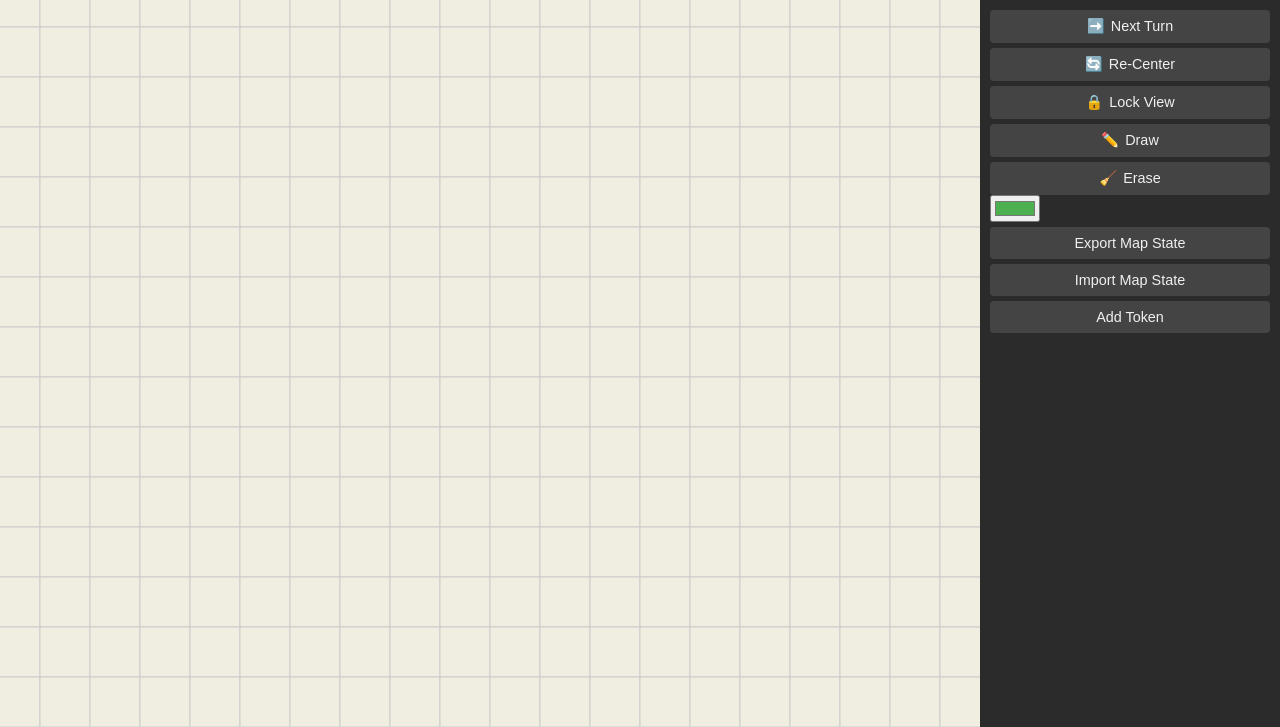
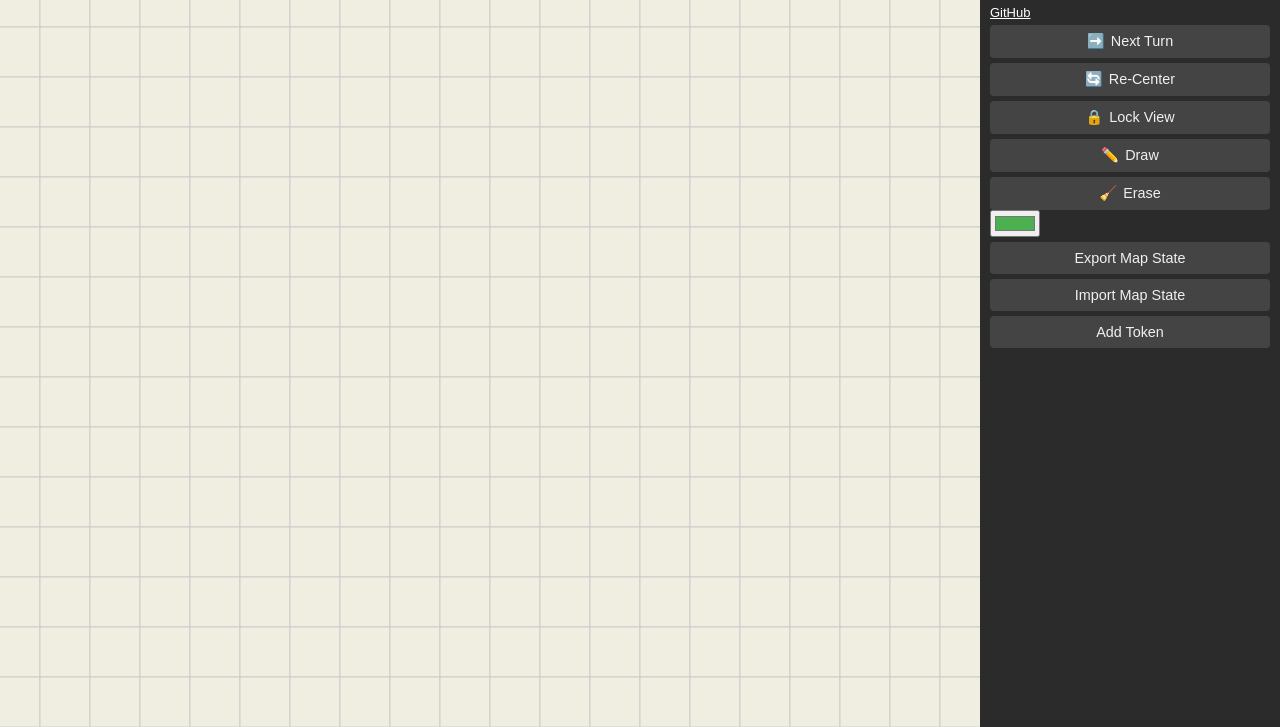
Before and after one commit to Illectrility/mapify, a plain HTML site: page index.html in a window 1280 px wide. Shown: the part 73-800 px from the top of the page. Drawn offline with Linux system fonts and the light colour scheme.

Commit message:
Update index.html
Added GitHub Link

```diff
--- a/index.html
+++ b/index.html
@@ -79,6 +79,7 @@
     <canvas id="map"></canvas>
     <div id="sidebar">
       <h2>Mapify</h2>
+      <a href="https://github.com/Illectrility/mapify" style="font-size: small; color: white;">GitHub</a>
       <button id="nextTurn">Next Turn</button>
       <button id="recenter">Re-Center</button>
       <button id="lockView">Lock View</button>
```
